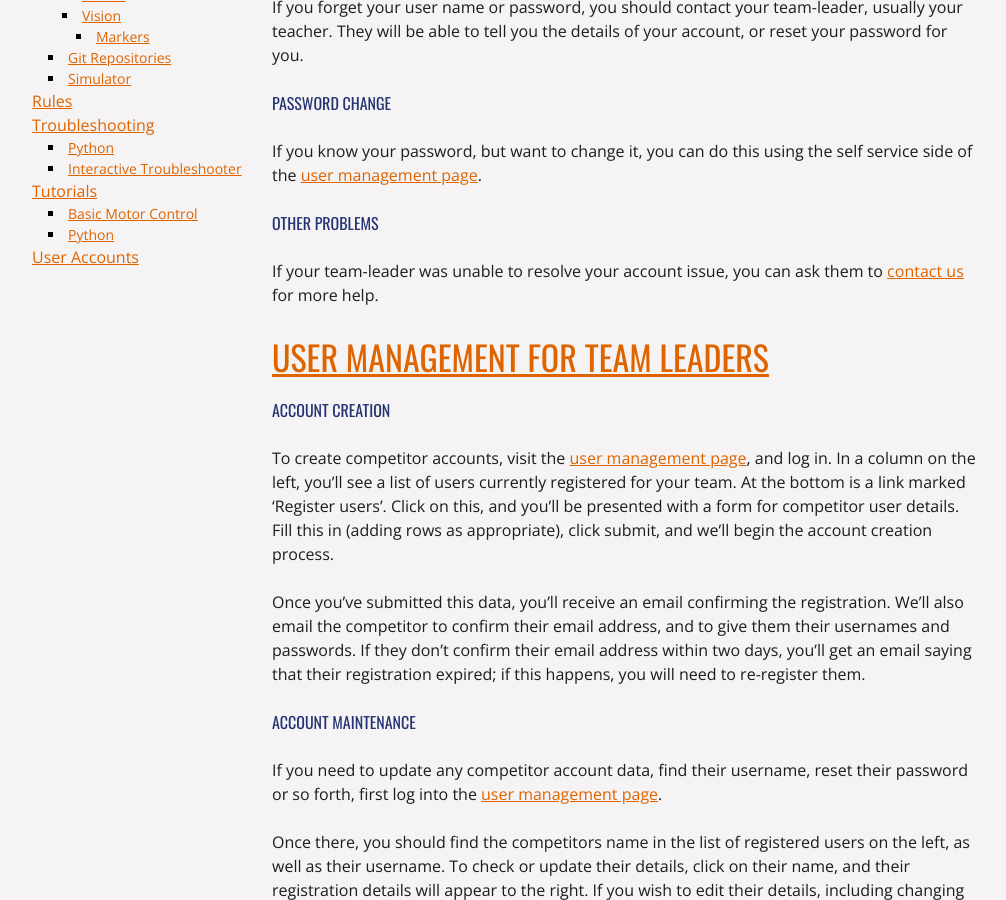
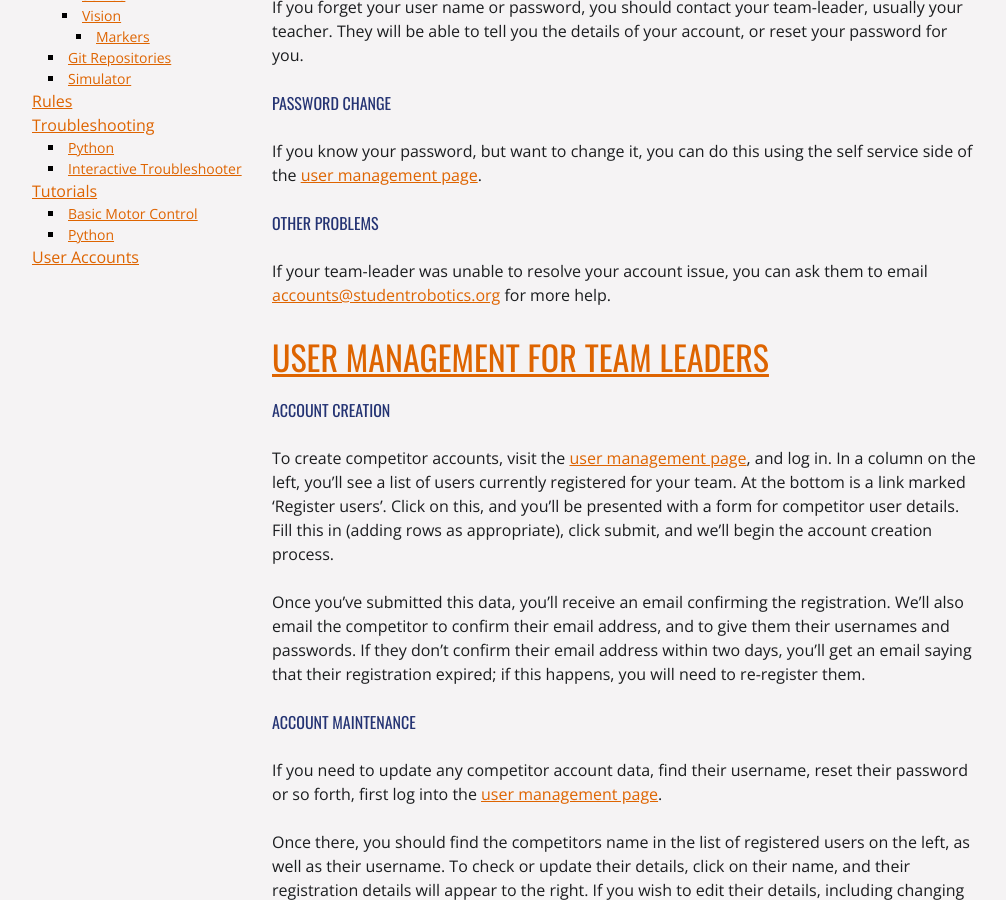
Before and after one commit to srobo/docs, a Jekyll site: the page built from user_accounts.md, in a window 1280 px wide and 900 px high, scrolled down 727 px. Shown: the whole window, without its empty margins (136-1142 px from the left). Built offline with Jekyll 4.4.1, drawn with Linux system fonts in a browser that asks for light colours; nearby versions of some CDN libraries; comment, search, counter and statistics services are not loaded.

Commit message:
Account problems should be directed to accounts@

```diff
--- a/user_accounts.md
+++ b/user_accounts.md
@@ -37,7 +37,7 @@ you can do this using the self service side of the [user management page](/userm
 
 ### Other Problems
 If your team-leader was unable to resolve your account issue,
-you can ask them to [contact us](/about/contactus) for more help.
+you can ask them to email <accounts@studentrobotics.org> for more help.
 
 [User management for Team Leaders](#UserManagement) {#UserManagement}
 ====================
```
